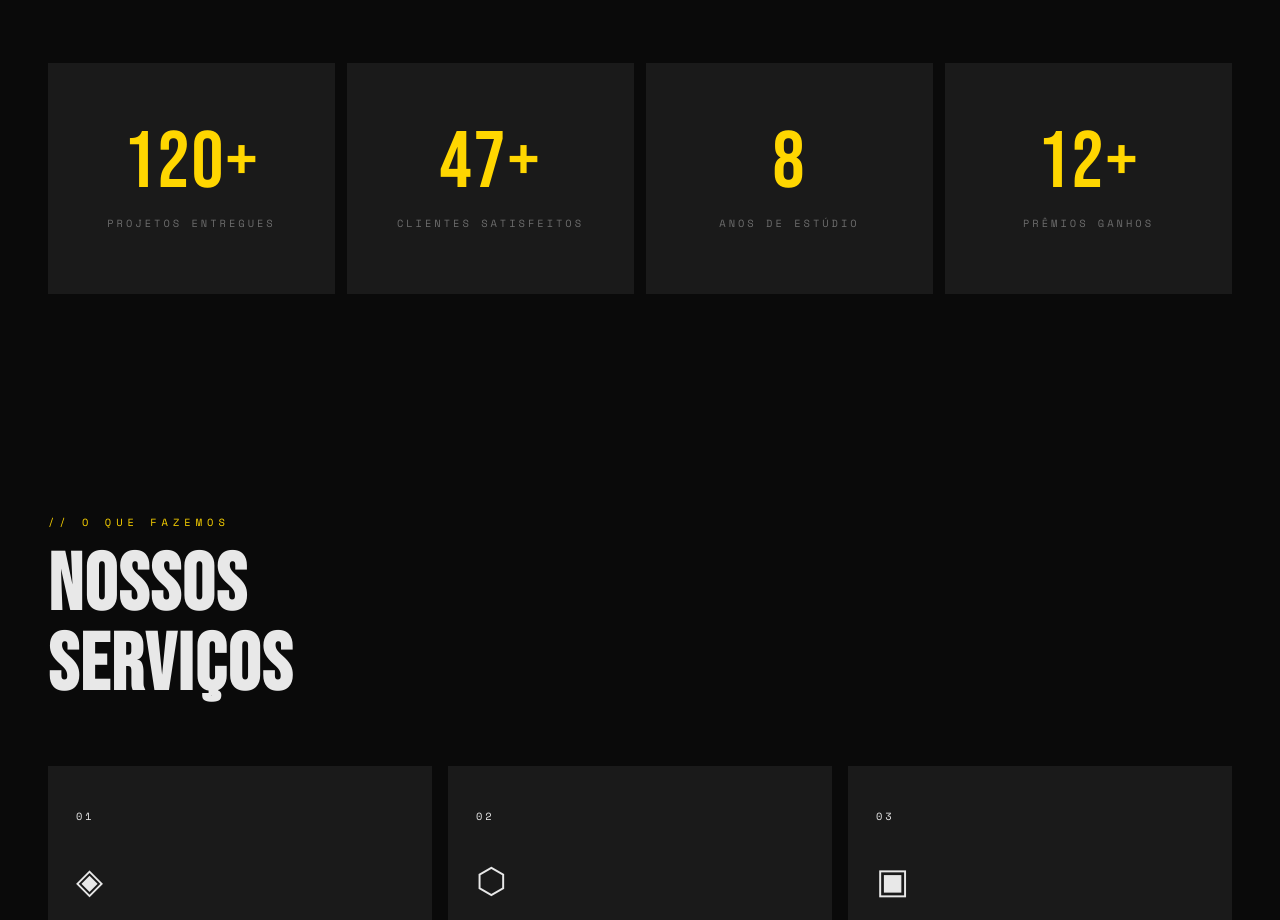
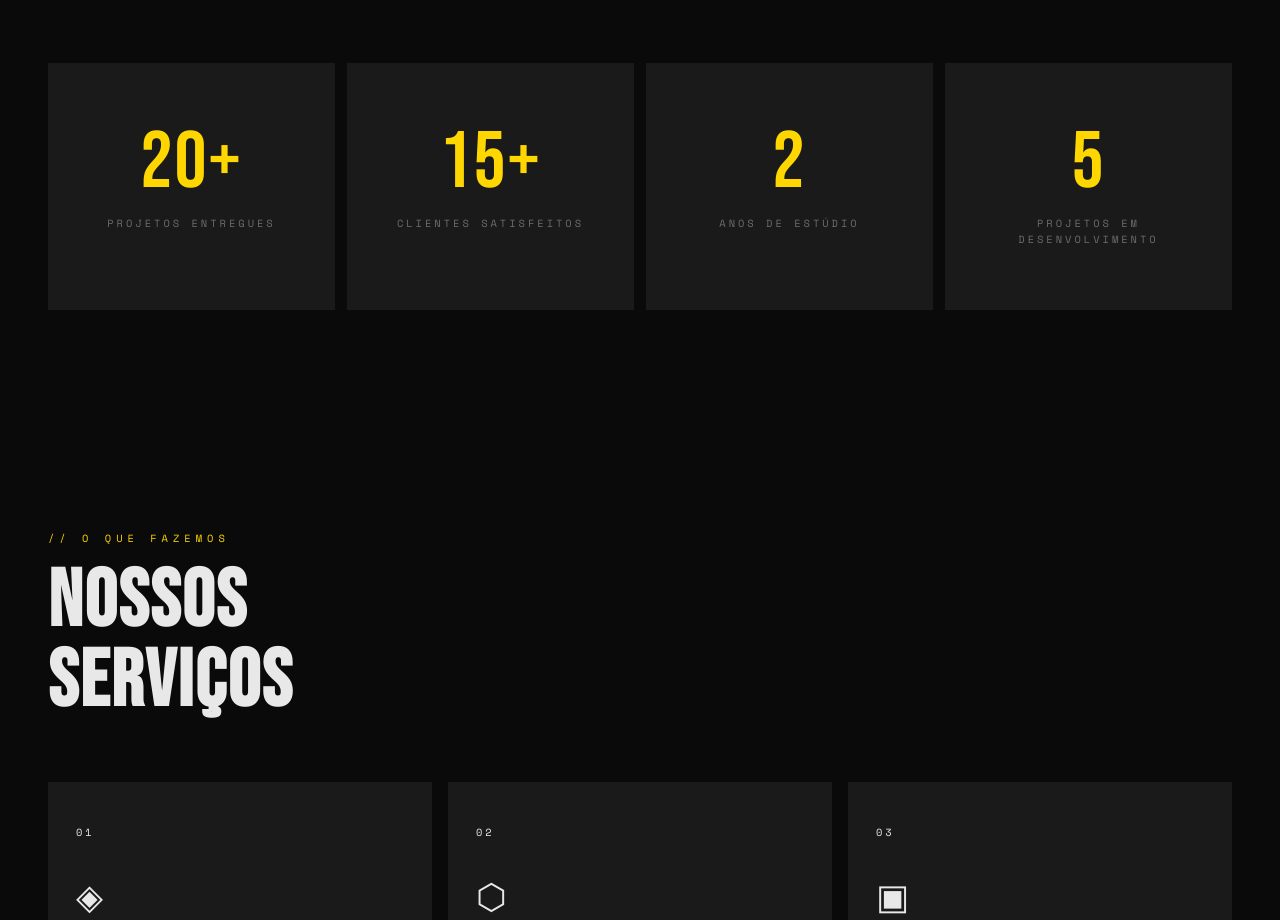
Before and after one commit to luanvictorsz/synthhive, a React (Vite) app: page / in a window 1280 px wide. Shown: the part 2840-3760 px from the top of the page. Built offline with nearby package versions, Linux system fonts and the light colour scheme.

Commit message:
ajustes no sobre

```diff
--- a/src/components/Stats.jsx
+++ b/src/components/Stats.jsx
@@ -1,10 +1,10 @@
 import { useEffect, useRef, useState } from 'react'
 
 const data = [
-  { target: 120, label: 'Projetos Entregues' },
-  { target: 47,  label: 'Clientes Satisfeitos' },
-  { target: 8,   label: 'Anos de Estúdio' },
-  { target: 12,  label: 'Prêmios Ganhos' },
+  { target: 20, label: 'Projetos Entregues' },
+  { target: 15,  label: 'Clientes Satisfeitos' },
+  { target: 2,   label: 'Anos de Estúdio' },
+  { target: 5,  label: 'projetos em desenvolvimento' },
 ]
 
 function Counter({ target, label, isMobile }) {
```
